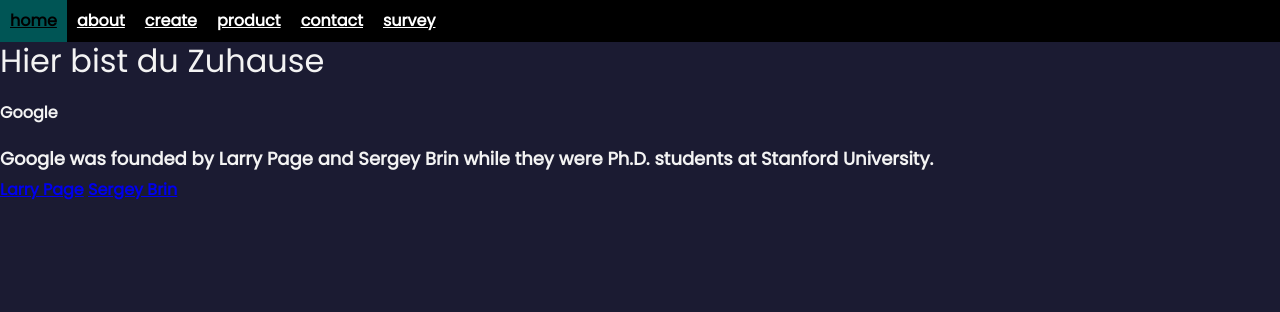
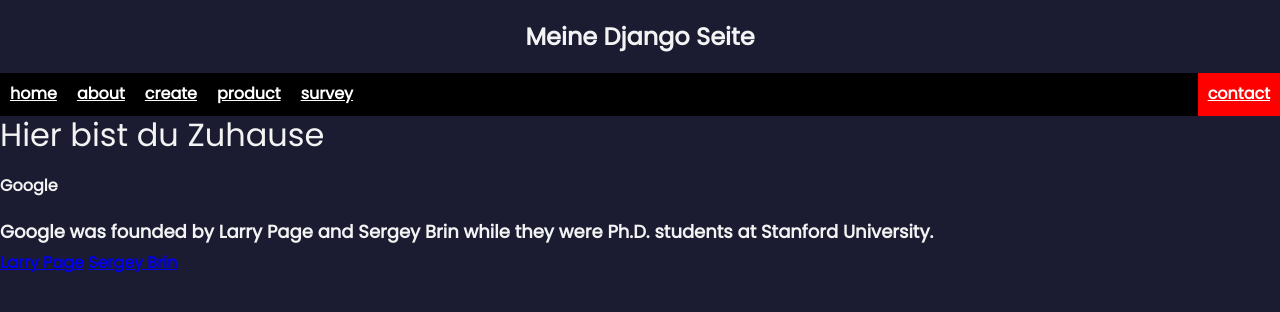
Before and after one commit to Rumdidum/try-django, a Django app: template templates/home.html in a window 1280 px wide. Shown: the top 312 px of the page. Run offline with Django 3.2, Linux system fonts and the light colour scheme; the template is opened without the code that fills it, so the values that code supplies are empty.

Commit message:
thatse me

```diff
--- a/templates/navbar.html
+++ b/templates/navbar.html
@@ -4,6 +4,9 @@
     <title></title>
 
 <style type="text/css">
+    h2 {
+        text-align: center;
+    }
     ul {
         list-style-type: none;
         margin: 0;
@@ -19,24 +22,30 @@
         padding: 10px;
         color: white;
     }
+    .active {
+        background-color: red;
+    }
     a:hover {
-        background-color: #055;
+        background-color: white;
         color: black;
     }
-
+    #contact {
+        float: right;
+    }
 
 </style>
 </head>
 <body>
 <!-- HTML -->
+<h2>Meine Django Seite</h2>
 <nav>
     <ul>
         <li><a href="http://127.0.0.1:8000/home/" id="home">home</a></li>
         <li><a href="http://127.0.0.1:8000/about/">about</a></li>
         <li><a href="http://127.0.0.1:8000/create/">create</a></li>
         <li><a href="http://127.0.0.1:8000/product/">product</a></li>
-        <li><a href="http://127.0.0.1:8000/contact/">contact</a></li>
         <li><a href="http://127.0.0.1:8000/survey/">survey</a></li>
+        <li id="contact"><a class="active" href="http://127.0.0.1:8000/contact/">contact</a></li>
     </ul>
 </nav>
 
```
